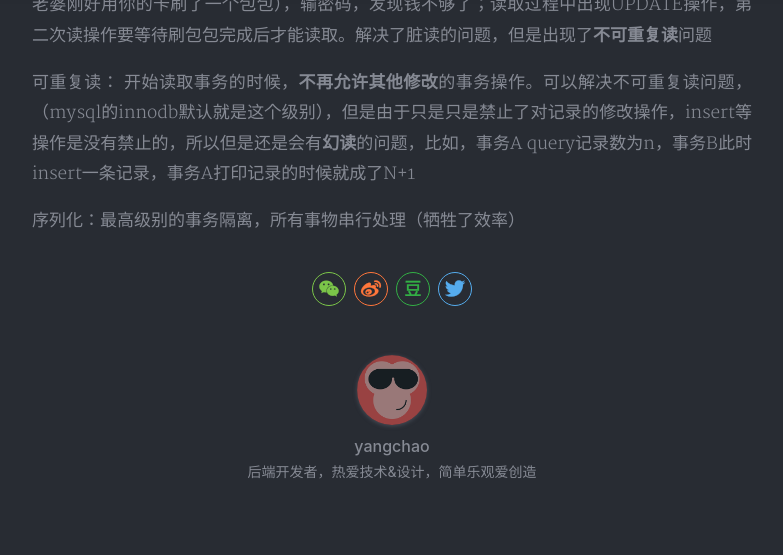
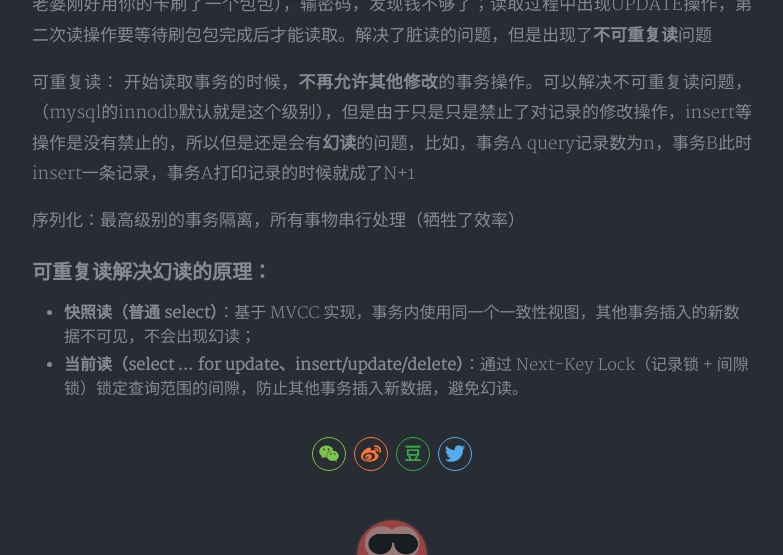
Before and after one commit to gobige/gobige.github.io, a Jekyll site: the page built from _posts/2017-09-11-db_transaction.md, in a window 1280 px wide and 900 px high, scrolled down 1246 px, cut to the strip 0-555 px from the top of the window. Shown: the whole strip, without its empty margins (248-1031 px from the left). Built offline with Jekyll 4.4.1, drawn with Linux system fonts in a browser that asks for light colours; nearby versions of some CDN libraries; a style sheet for code colours, icons or effects is not loaded.

Commit message:
Update 2017-09-11-db_transaction.md

```diff
--- a/_posts/2017-09-11-db_transaction.md
+++ b/_posts/2017-09-11-db_transaction.md
@@ -26,3 +26,9 @@ tags: mysql
 可重复读： 开始读取事务的时候，**不再允许其他修改**的事务操作。可以解决不可重复读问题，（mysql的innodb默认就是这个级别），但是由于只是只是禁止了对记录的修改操作，insert等操作是没有禁止的，所以但是还是会有**幻读**的问题，比如，事务A query记录数为n，事务B此时insert一条记录，事务A打印记录的时候就成了N+1
 
 序列化：最高级别的事务隔离，所有事物串行处理（牺牲了效率）
+
+
+### 可重复读解决幻读的原理：
+
+- **快照读（普通 select）**：基于 MVCC 实现，事务内使用同一个一致性视图，其他事务插入的新数据不可见，不会出现幻读；
+- **当前读（select ... for update、insert/update/delete）**：通过 Next-Key Lock（记录锁 + 间隙锁）锁定查询范围的间隙，防止其他事务插入新数据，避免幻读。
```
